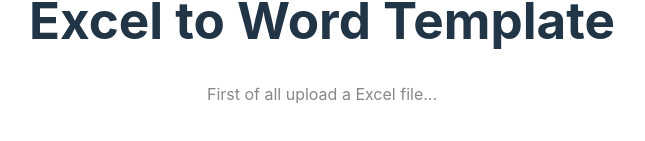
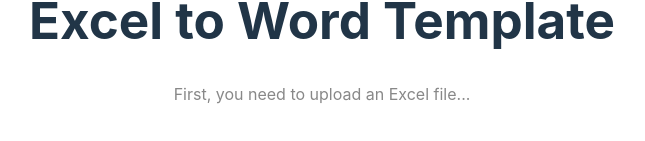
Before and after one commit to EriCode09/uploadExcel_PrintWordTemplate, a React (Vite) app in the folder uploadExcel-PrintWordTemplate/: page / in a window 1280 px wide. Shown: the part 419-560 px from the top of the page, without its empty margins (318-963 px from the left). Built offline with nearby package versions, Linux system fonts and the light colour scheme; what styletron-engine-atomic, styletron-react would draw is missing.

Commit message:
casi finalizado...

```diff
--- a/uploadExcel-PrintWordTemplate/src/App.tsx
+++ b/uploadExcel-PrintWordTemplate/src/App.tsx
@@ -116,7 +116,7 @@
               const templateFile = await response.blob();
               const handler = new TemplateHandler();
               const doc = await handler.process(templateFile, data);
-              saveFile(`Doc - ${item.Nombre}${item.Apellido}.docx`,doc);
+              saveFile(`Doc${item.id} - ${item.Nombre}${item.Apellido}.docx`,doc);
             }
 
             else if(item.Template === 'plantillaDatos') {
@@ -125,7 +125,7 @@
               const templateFile = await response.blob();
               const handler = new TemplateHandler();
               const doc = await handler.process(templateFile, data);
-              saveFile(`Doc - ${item.Nombre}${item.Apellido}.docx`,doc);
+              saveFile(`Doc${item.id} - ${item.Nombre}${item.Apellido}.docx`,doc);
             }
 
           }
@@ -184,7 +184,7 @@
 
       <h1>Excel to Word Template</h1>
 
-      {docData && docData.length === 0 && (<p className='read-the-docs'> First of all upload a Excel file... </p>)}
+      {docData && docData.length === 0 && (<p className='read-the-docs'> First, you need to upload an Excel file... </p>)}
 
       <div className="card">
       <FileUploader
```
Also changed, not shown: 1 other file (tests, documents, lock files or other folders).
